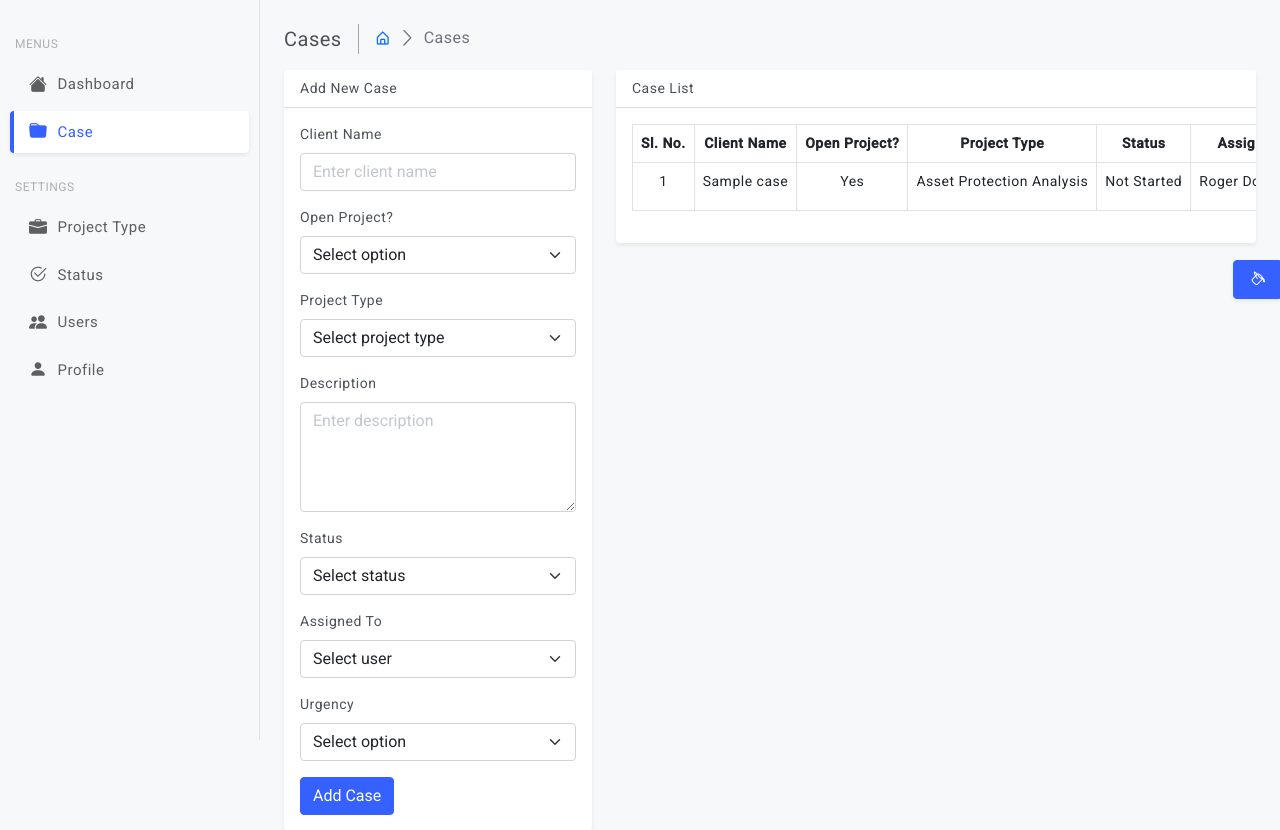
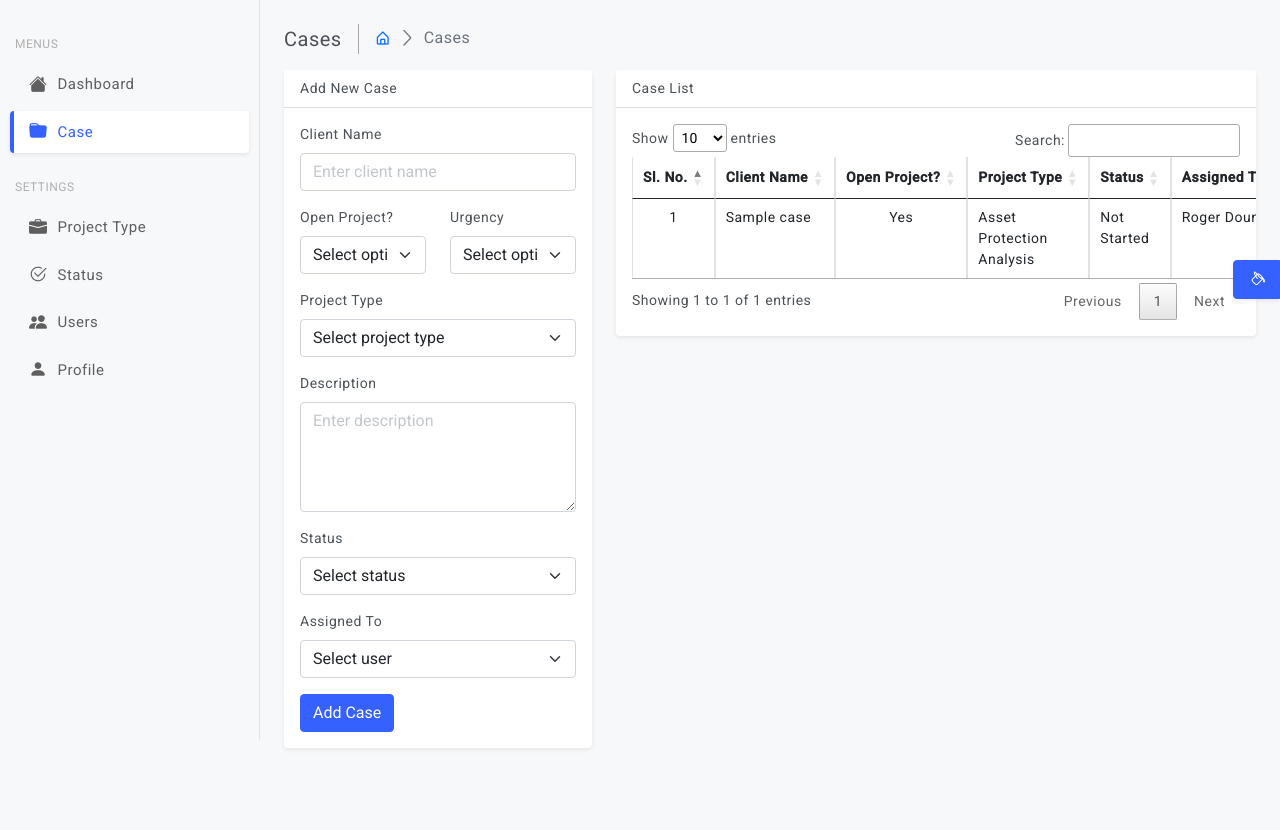
Before and after one commit to shohanean/law-firm-case-management-system, a Laravel app: page /case in a window 1280 px wide. Shown: the part 60-890 px from the top of the page. After the commit the page ends 809 px from the top, so only its background shows below. Run offline with Laravel 12, Linux system fonts and the light colour scheme; a user stored in the database is signed in; data comes from the database, SQL or seed files in the repository; tables that the repository leaves empty hold one stand-in row (values such as "Sample post"); some libraries are stand-ins or nearby versions.

Commit message:
dataTable added at case list table

```diff
--- a/resources/views/case/index.blade.php
+++ b/resources/views/case/index.blade.php
@@ -40,6 +40,8 @@
                             @enderror
                         </div>
 
+                        <div class="row">
+                            <div class="col-md-6">
                                 <div class="mb-3">
                                     <label for="open_project" class="form-label">Open Project?</label>
                                     <select name="open_project" id="open_project"
@@ -52,6 +54,23 @@
                                     @error('open_project')
                                         <div class="invalid-feedback">{{ $message }}</div>
                                     @enderror
+                                </div>
+                            </div>
+                            <div class="col-md-6">
+                                <div class="mb-3">
+                                    <label for="urgency" class="form-label">Urgency</label>
+                                    <select name="urgency" id="urgency" class="form-select @error('urgency') is-invalid @enderror"
+                                        required>
+                                        <option value="">Select option</option>
+                                        <option value="1" @selected(old('urgency') === '1')>Yes</option>
+                                        <option value="0" @selected(old('urgency') === '0')>No</option>
+                                    </select>
+
+                                    @error('urgency')
+                                        <div class="invalid-feedback">{{ $message }}</div>
+                                    @enderror
+                                </div>
+                            </div>
                         </div>
 
                         <div class="mb-3">
@@ -114,21 +133,6 @@
                                 <div class="invalid-feedback">{{ $message }}</div>
                             @enderror
                         </div>
-
-                        <div class="mb-3">
-                            <label for="urgency" class="form-label">Urgency</label>
-                            <select name="urgency" id="urgency" class="form-select @error('urgency') is-invalid @enderror"
-                                required>
-                                <option value="">Select option</option>
-                                <option value="1" @selected(old('urgency') === '1')>Yes</option>
-                                <option value="0" @selected(old('urgency') === '0')>No</option>
-                            </select>
-
-                            @error('urgency')
-                                <div class="invalid-feedback">{{ $message }}</div>
-                            @enderror
-                        </div>
-
                         <button type="submit" class="btn btn-primary">Add Case</button>
                     </form>
                 </div>
@@ -145,7 +149,7 @@
                             <button type="button" class="btn-close" data-bs-dismiss="alert" aria-label="Close"></button>
                         </div>
                     @endif
-                    <table class="table table-bordered">
+                    <table class="table table-bordered" id="caseListTable">
                         <thead>
                             <tr class="text-center">
                                 <th>Sl. No.</th>
@@ -162,10 +166,10 @@
                             @forelse ($cases as $case)
                                 <tr>
                                     <td class="text-center">{{ $loop->index + 1 }}</td>
-                                    <td>{{ $case->client_name }}</td>
+                                    <td class="text-wrap" style="max-width: 150px;">{{ $case->client_name }}</td>
                                     <td class="text-center">{{ $case->open_project ? 'Yes' : 'No' }}</td>
-                                    <td>{{ $case->projectType?->project_type_name ?? 'N/A' }}</td>
-                                    <td>{{ $case->status?->status_name ?? 'N/A' }}</td>
+                                    <td class="text-wrap" style="max-width: 150px;">{{ $case->projectType?->project_type_name ?? 'N/A' }}</td>
+                                    <td class="text-wrap" style="max-width: 150px;">{{ $case->status?->status_name ?? 'N/A' }}</td>
                                     <td>{{ $case->assignedTo?->name ?? 'N/A' }}</td>
                                     <td class="text-center">{{ $case->urgency ? 'Yes' : 'No' }}</td>
                                     <td class="text-center">
@@ -252,6 +256,21 @@
 
 @section('scripts')
     <script>
+        // caseListTable start
+        let table = new DataTable('#caseListTable', {
+            responsive: true,
+            pageLength: 10,
+            lengthMenu: [5, 10, 25, 50, 100],
+        });
+
+        table.on('draw.dt', function () {
+            let pageInfo = table.page.info();
+
+            table.column(0, { page: 'current' }).nodes().each(function (cell, i) {
+                cell.innerHTML = pageInfo.start + i + 1;
+            });
+        });
+        // caseListTable end
         document.addEventListener('DOMContentLoaded', function() {
             document.querySelectorAll('.delete-form').forEach(function(form) {
                 form.addEventListener('submit', function(event) {
--- a/resources/views/layouts/admin.blade.php
+++ b/resources/views/layouts/admin.blade.php
@@ -29,6 +29,8 @@
   <link href="{{ asset('dashboard_assets') }}/css/light-theme.css" rel="stylesheet" />
   <link href="{{ asset('dashboard_assets') }}/css/semi-dark.css" rel="stylesheet" />
   <link href="{{ asset('dashboard_assets') }}/css/header-colors.css" rel="stylesheet" />
+
+  <link href="//cdn.datatables.net/2.3.8/css/dataTables.dataTables.min.css" rel="stylesheet" />
 
   <title>Onedash - Bootstrap 5 Admin Template</title>
   <script>
@@ -293,6 +295,7 @@
   <script>
     new PerfectScrollbar(".best-product")
  </script>
+ <script src="//cdn.datatables.net/2.3.8/js/dataTables.min.js"></script>
  @yield('scripts')
 
   <script>
```
Also changed, not shown: resources/views/dashboard.blade.php (+9 -5 lines). Lines whose indentation alone changed are shown as unchanged.
